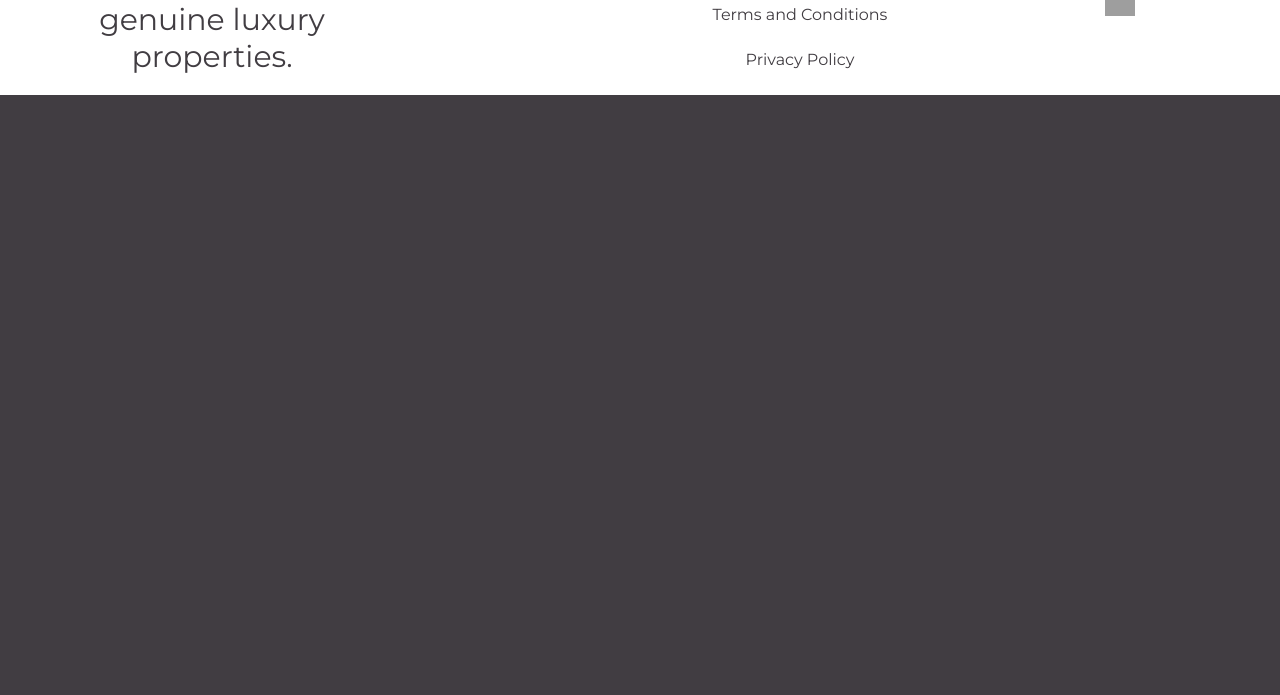
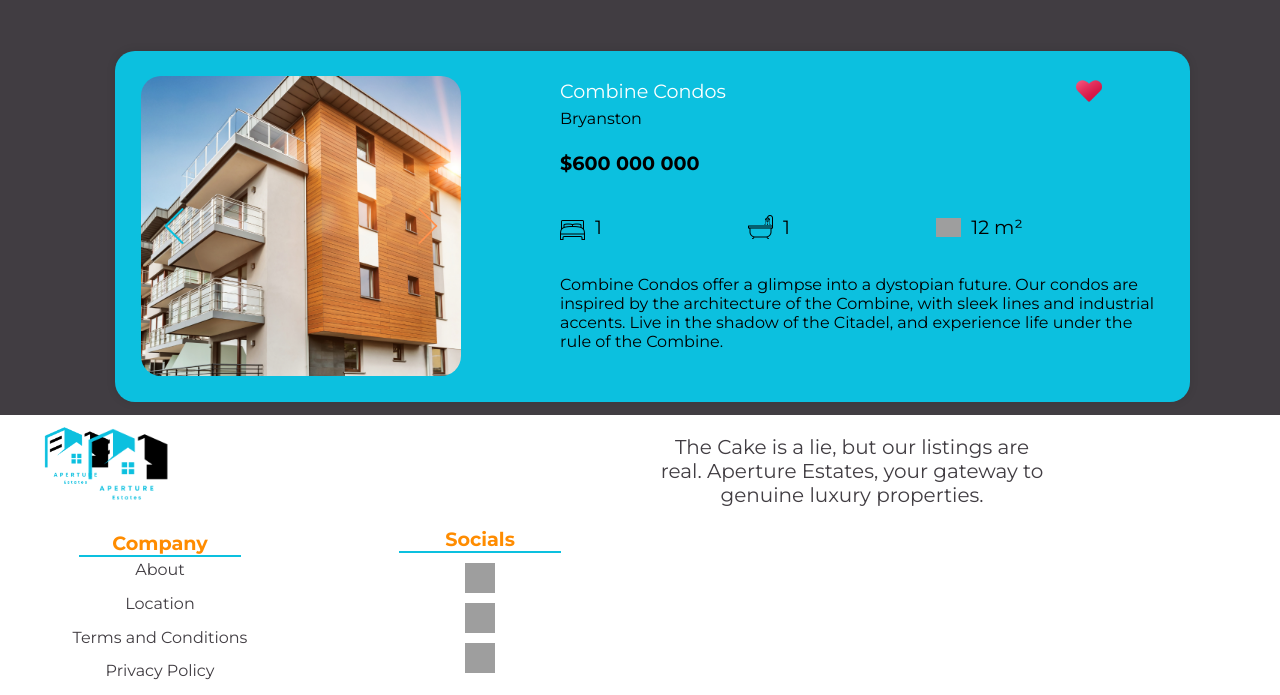
Before and after one commit to hayley-d/ApertureEstates, a PHP site: page /Favourites.html in a window 1280 px wide. Shown: the part 3985-4680 px from the top of the page. Before the commit the page ends 4080 px from the top, so only its background shows below. Run offline with PHP 8.4, Linux system fonts and the light colour scheme; grey boxes are pictures that could not be loaded.

Commit message:
Added media queries

```diff
--- a/css/agent.css
+++ b/css/agent.css
@@ -1,6 +1,6 @@
 #agent-heading{
     background-image: url("../img/search-background.png");
-    width: 100vw;
+    width: 100%;
     height:20vh;
     display: flex;
     justify-content: center;
@@ -8,6 +8,7 @@
     background-repeat: no-repeat;
     background-position: center;
     background-size: cover;
+
 }
 
 a{
--- a/css/content-card.css
+++ b/css/content-card.css
@@ -219,7 +219,7 @@
     }
 }
 
-@media (max-width: 1300px) {
+/*@media (max-width: 1500px) {
     .property-location {
         font-size: 1rem;
     }
@@ -255,7 +255,7 @@
     }
 
     .content-card {
-        width: 30vw;
+        width: 70vw;
         height: 50vh;
         gap: 2vh;
         min-width: 300px;
@@ -268,4 +268,66 @@
         height: 25vh;
         min-height: 100px;
     }
+}*/
+
+@media only screen and (min-width: 1024px) and (max-width: 1840px) {
+    .content-card{
+        width:80vw;
+        height:40vh;
+        padding-bottom:30px;
+    }
+
+    .property-img{
+        width:25vw;
+        height:100%;
+    }
+
+    .property-info-container{
+        display: grid;
+        grid-template-rows: repeat(5,1fr) ;
+        height:20vh;
+    }
+
+    .property-details{
+        display: grid;
+        grid-template-columns: 1fr 1fr 1fr;
+        width:90%;
+        height:30px;
+        font-size: 1.2rem;
+        gap:20px;
+    }
+
+    .detail-value{
+        height:30px;
+        text-align: left;
+        width: fit-content;
+    }
 }
+
+@media (max-width: 1200px) {
+    .content-card{
+        width:80vw;
+        height:40vh;
+        padding-bottom:30px;
+        min-width: 400px;
+    }
+    .property-desc{
+        display: none;
+    }
+
+    .property-img{
+        width:25vw;
+        height:100%;
+    }
+
+    .detail-value{
+        height:30px;
+        text-align: left;
+        width: 100px;
+    }
+
+    .property-details{
+        width:100%;
+        height:30px;
+    }
+}
--- a/css/favourites.css
+++ b/css/favourites.css
@@ -43,3 +43,17 @@ a{
 .fav-btn:hover{
     background-image: url("../img/Heart/black-filled-heart.png");
 }
+
+@media only screen and (min-width: 1024px) and (max-width: 1440px) {
+    .content-card{
+        background-color: #0CC0DF;
+        width:80vw;
+        height:300px;
+        border-radius: 20px;
+        display: grid;
+        grid-template-columns: 2fr 3fr;
+        padding:2vw;
+        gap:2vh;
+        box-shadow: 0 0 10px rgba(0, 0, 0, 0.1);
+    }
+}
--- a/css/footer.css
+++ b/css/footer.css
@@ -10,7 +10,7 @@ footer{
     background-color: white;
 }
 
-#footer-logo{
+#footer-logo-container{
     grid-column: span 2;
     display: flex;
     justify-content: center;
@@ -118,3 +118,21 @@ hr{
 #footer-about > div > a:hover{
     color: #0CC0DF;
 }
+
+#footer-logo{
+    background-image: url("../img/ApertureEstatesLogo.png");
+    background-size: contain;
+    background-position: center;
+    background-repeat: no-repeat;
+    height:10vh;
+    width:6vw;
+    min-height: 3vh;
+    min-width: 3vw;
+    margin-left: 3vw;
+}
+
+@media only screen and (min-width: 1024px) and (max-width: 1440px) {
+    #footer-slogan{
+        font-size: 20px;
+    }
+}
--- a/css/header.css
+++ b/css/header.css
@@ -2,6 +2,10 @@
     margin: 0;
     padding:0;
     font-family: "Montserrat", sans-serif;
+}
+
+body{
+    overflow-x: hidden;
 }
 
 /*Header CSS*/
--- a/css/style.css
+++ b/css/style.css
@@ -15,12 +15,13 @@ footer{
 
 #content{
   background-color: white;
-  max-width: 100vw;
+  max-width: 98%;
   overflow: hidden;
   background-image: url("../img/search-background.png");
   background-size: cover;
   background-repeat: no-repeat;
-  height:80vh;
+  height:fit-content;
+  padding:20px;
 }
 
 #greeting-container{
@@ -50,6 +51,22 @@ h4{
   color: #0CC0DF;
 }
 
+@media only screen and (min-width: 1024px) and (max-width: 1440px) {
+  #content{
+    max-width: 95vw;
+    height:fit-content;
+    padding:20px;
+  }
+
+  h1{
+    font-size: 3rem;
+  }
+
+  h4{
+    font-size: 15px;
+  }
+}
+
 @media (max-width: 1100px)
 {
   h1{
--- a/css/view.css
+++ b/css/view.css
@@ -131,8 +131,8 @@ section{
     display: flex;
     flex-direction: column;
     width:90vw;
-    height:100vh;
-
+    height:fit-content;
+    padding-bottom: 30px;
     align-items: center;
 
 }
```
Also changed, not shown: css/agent-card.css (+24 -1 lines), css/calculator.css (+10 -0 lines).
